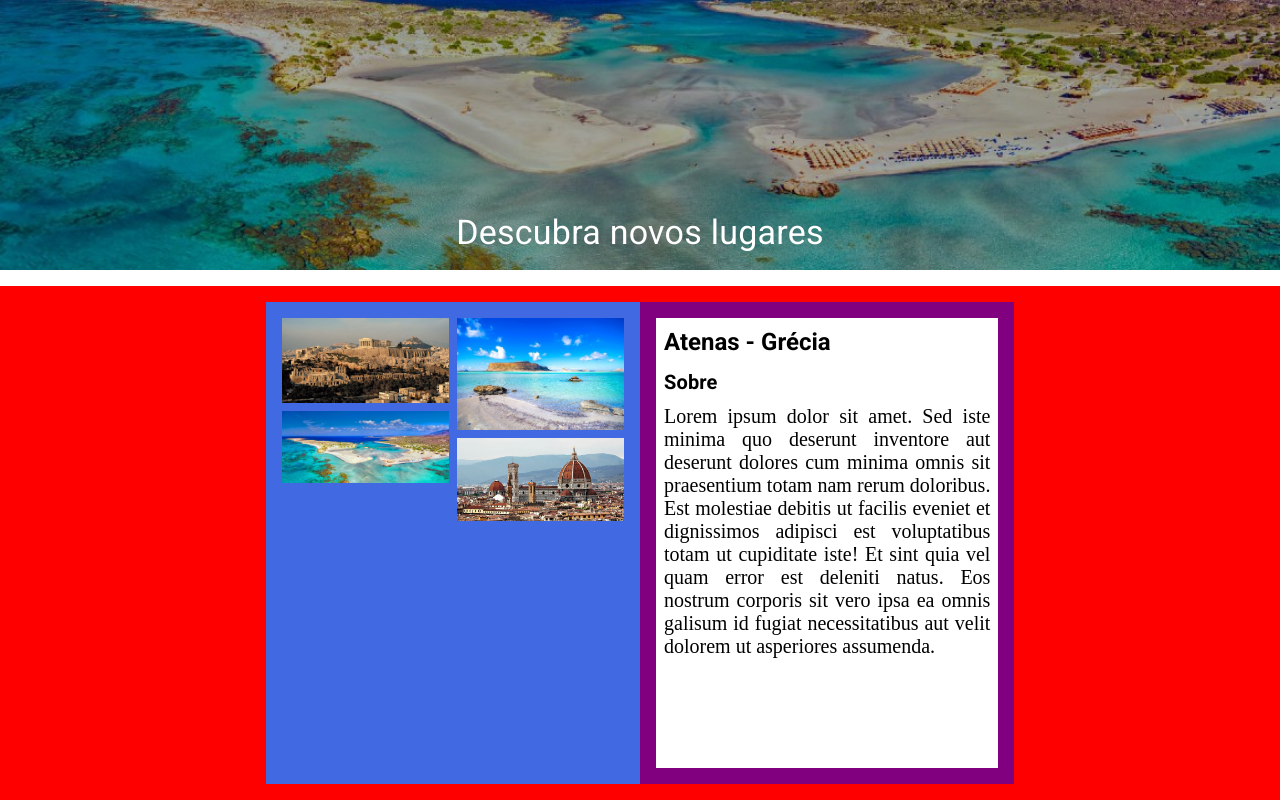
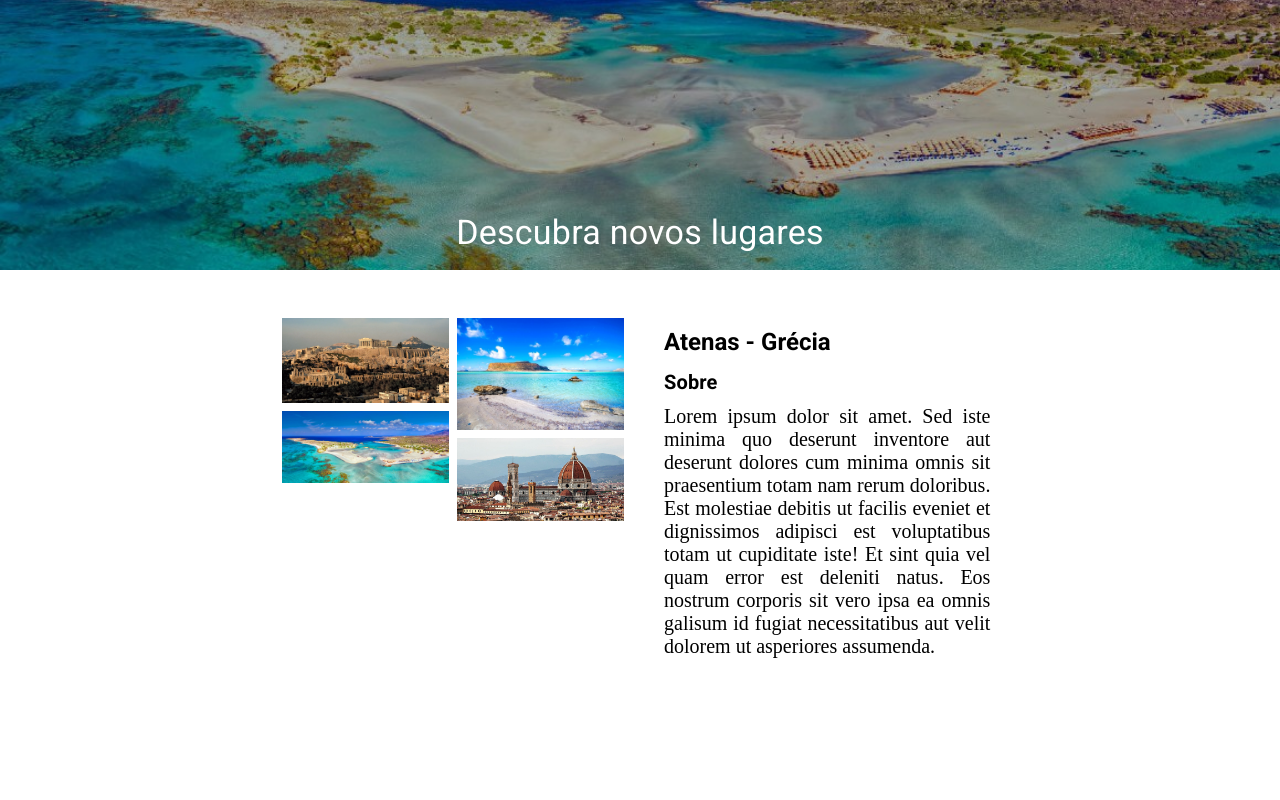
Before and after one commit to IsraelAugusto0110/ggti_projeto_23, a React (Create React App) app: page /detalhe in a window 1280 px wide. Shown: the part 230-1030 px from the top of the page. Built offline with nearby package versions, Linux system fonts and the light colour scheme.

Commit message:
pequenas alterações

```diff
--- a/src/components/DetalheDestino.jsx
+++ b/src/components/DetalheDestino.jsx
@@ -7,7 +7,6 @@ function DetalheDestino() {
       <Grid
         container
         sx={{
-          backgroundColor: "red",
           padding: 2,
           marginTop: 2,
           justifyContent: "center",
@@ -18,7 +17,6 @@ function DetalheDestino() {
           container
           item
           sx={{
-            backgroundColor: "royalblue",
             maxHeighteight: 500,
             minHeight: 250,
             width: "30%",
@@ -44,7 +42,6 @@ function DetalheDestino() {
           container
           item
           sx={{
-            backgroundColor: "purple",
             maxHeighteight: 500,
             minHeight: 250,
             width: "30%",
```
